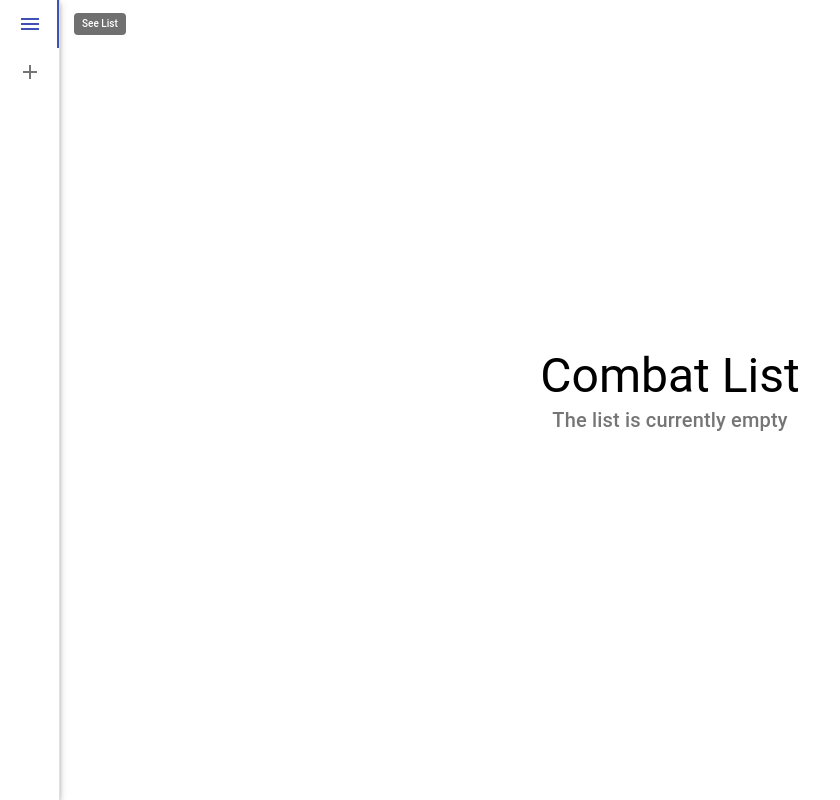
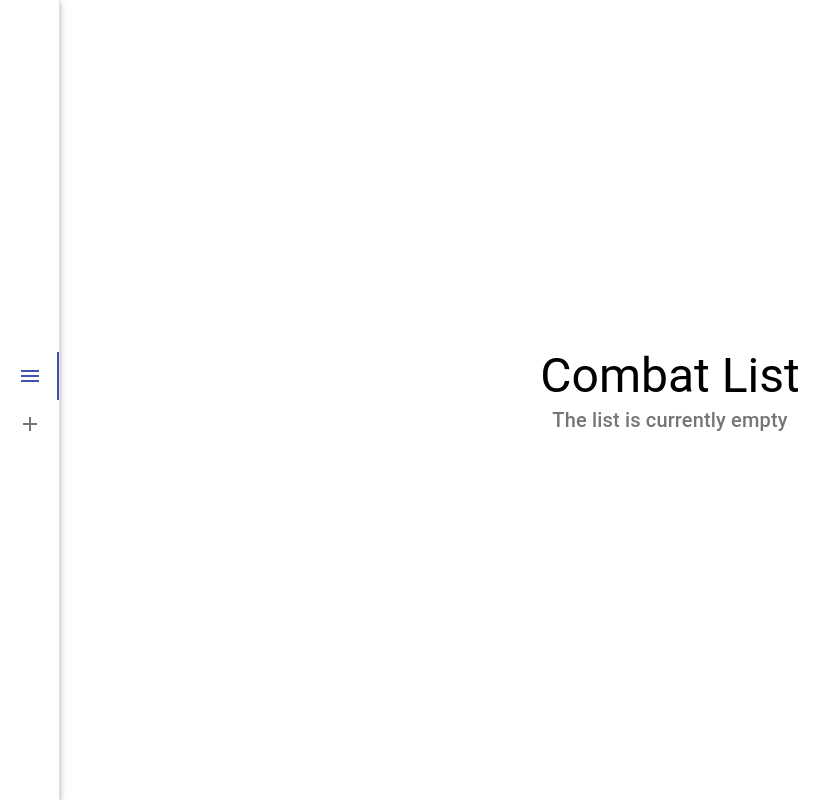
Before and after one commit to artn-dev/rpg-combat-list, a Next.js app: page / in a window 1280 px wide. Shown: the whole page, without its empty margins (0-840 px from the left). Built offline with nearby package versions, Linux system fonts and the light colour scheme.

Commit message:
Centralize tabs

```diff
--- a/pages/index.tsx
+++ b/pages/index.tsx
@@ -44,7 +44,14 @@ const useStyles = makeStyles((theme: Theme) =>
       display: "flex",
       flexDirection: "column",
       justifyContent: "center",
-    }
+    },
+    scroller: {
+      display: "flex",
+    },
+    flexContainer: {
+      marginTop: "auto",
+      marginBottom: "auto",
+    },
   }),
 )
 
@@ -101,6 +108,10 @@ const Home = () => {
         textColor="primary"
         variant="fullWidth"
         className={classes.tabs}
+        classes={{
+          scroller: classes.scroller,
+          flexContainer: classes.flexContainer,
+        }}
       >
         <Tooltip title="See List" placement="right">
           <Tab icon={<MenuIcon />} className={classes.tab} {...tabprops(0)} />
```
